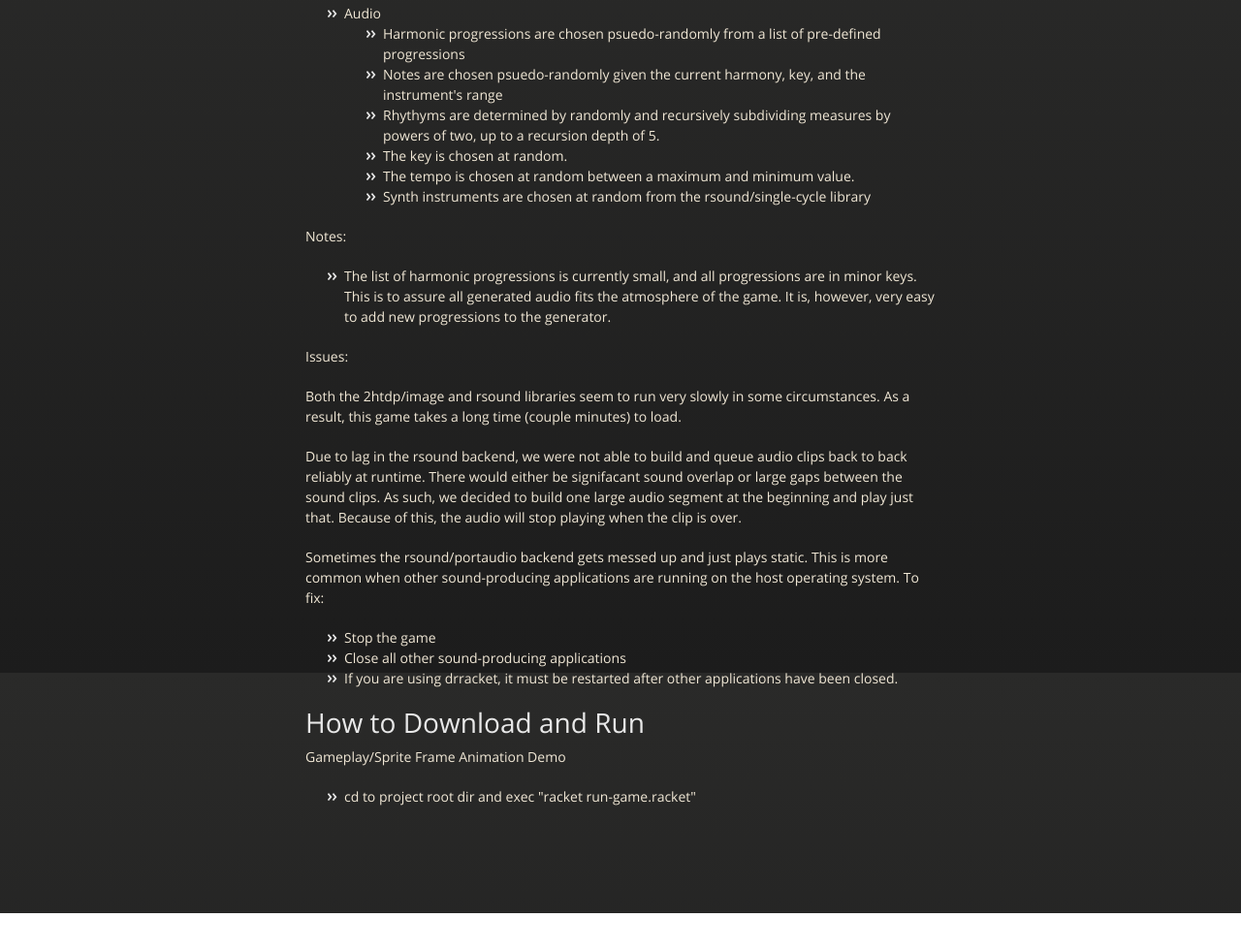
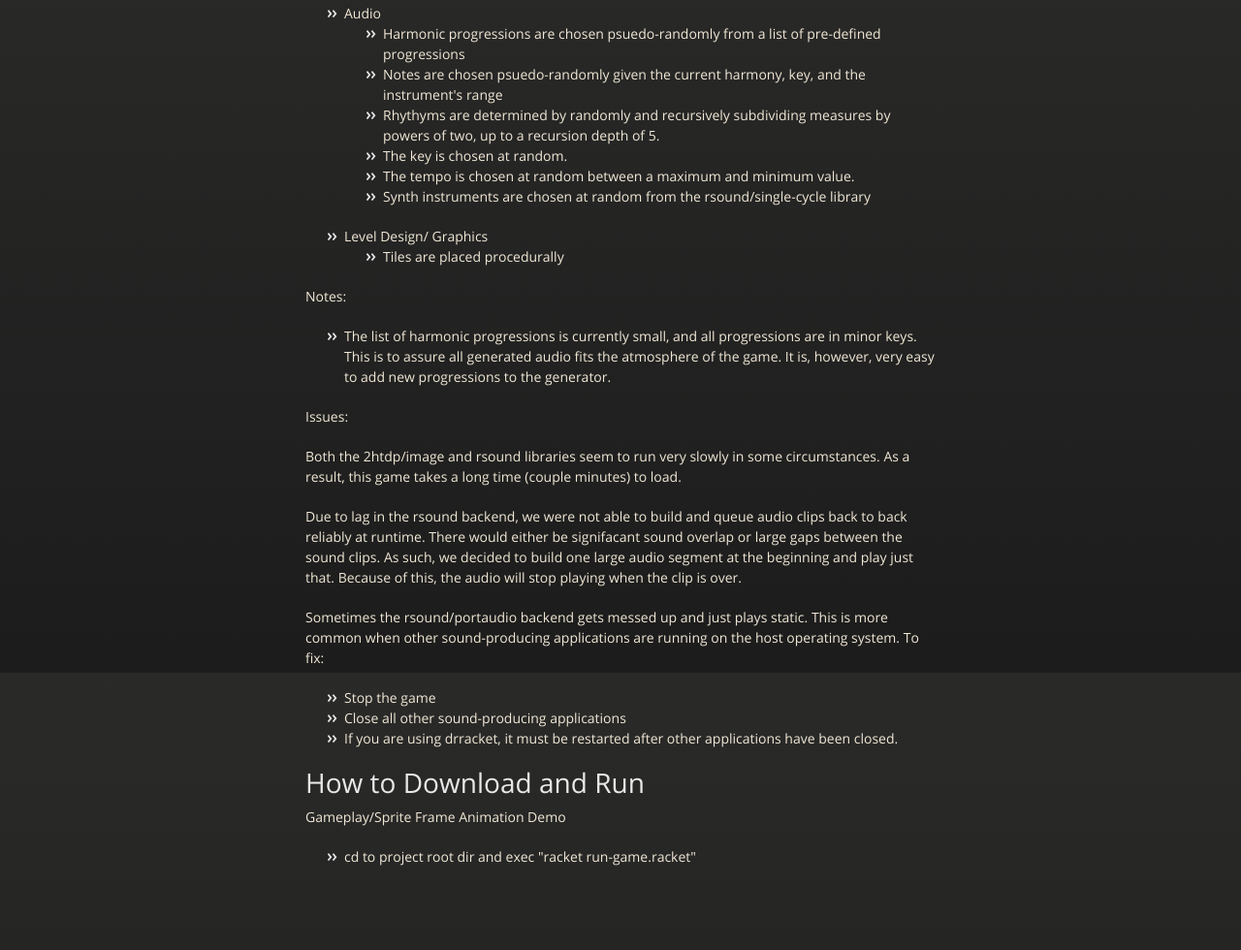
Before and after one commit to UraniumCronorum/Procedure-Lettuce-Tomato, a plain HTML site: page index.html in a window 1280 px wide. Shown: the part 3306-4286 px from the top of the page at 97% size. Before the commit the page ends 4248 px from the top, so only its background shows below. Drawn offline with nearby package versions, Linux system fonts and the light colour scheme.

```diff
--- a/index.html
+++ b/index.html
@@ -224,6 +224,12 @@
 <li>Synth instruments are chosen at random from the rsound/single-cycle library</li>
 </ul>
 </li>
+<li>Level Design/ Graphics
+
+<ul>
+<li>Tiles are placed procedurally</li>
+</ul>
+</li>
 </ul>
 
 <p>Notes:</p>
```
Also changed, not shown: params.json (+1 -1 lines).
